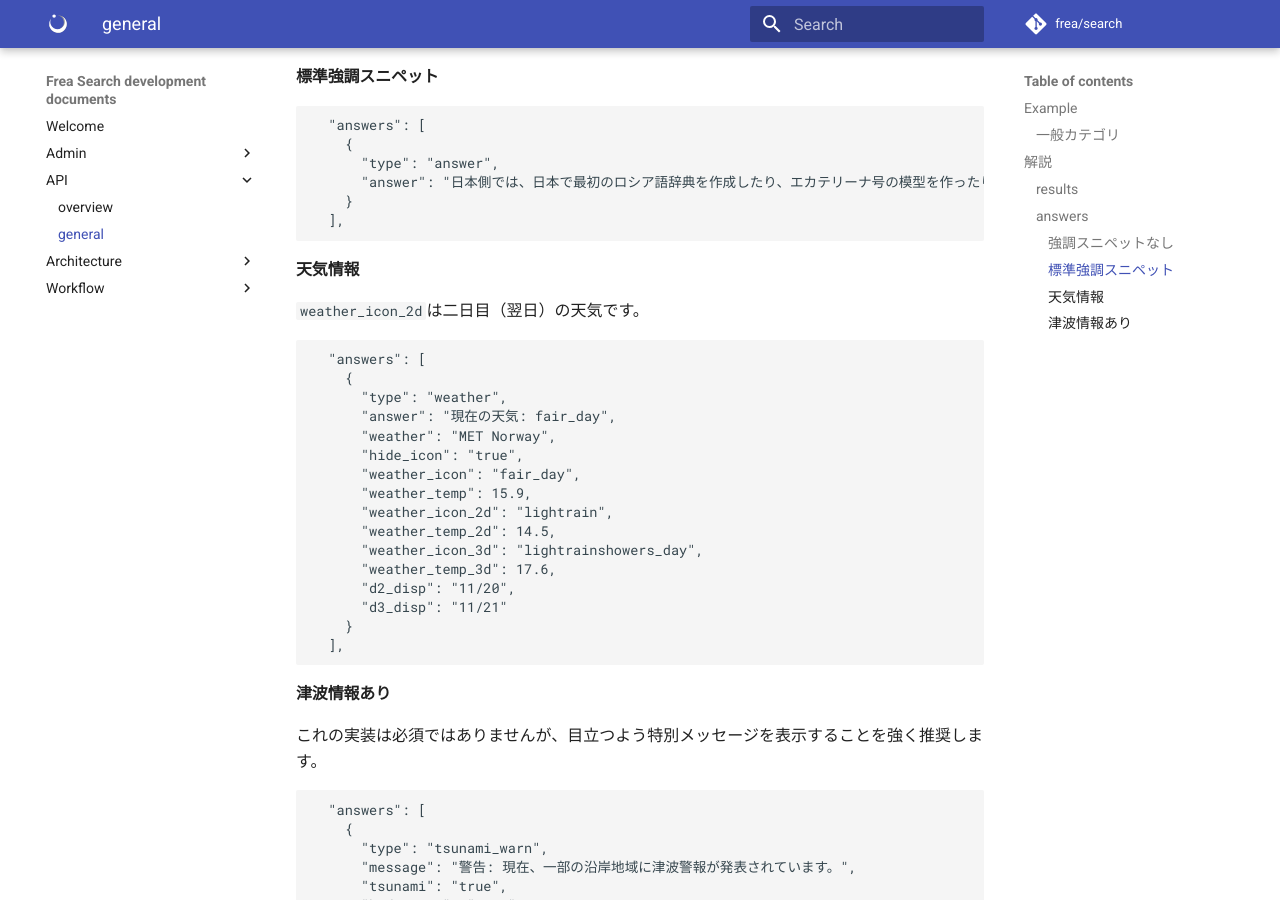
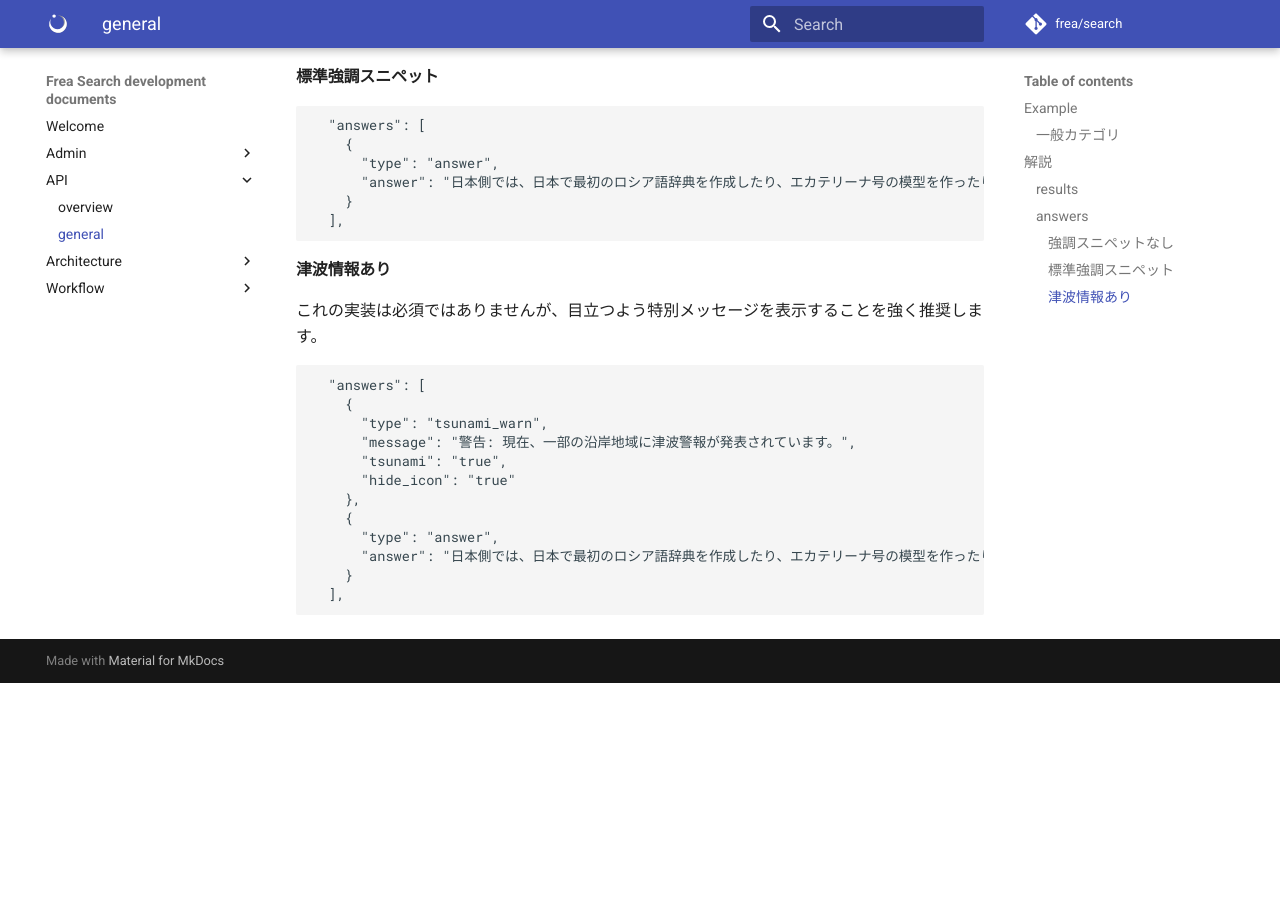
Before and after one commit to regularenthropy/server, an MkDocs documentation site: the page built from docs/api/general.md, in a window 1280 px wide and 900 px high, scrolled down 2745 px. Built offline with MkDocs 1.6.1 and Material for MkDocs 9.7.7, drawn with Linux system fonts in a browser that asks for light colours; after the commit the page ends 3428 px from its top, so only the background shows below that.

Commit message:
Update docs

````diff
--- a/docs/api/general.md
+++ b/docs/api/general.md
@@ -141,27 +141,6 @@
   ],
 ```
 
-#### 天気情報
-`weather_icon_2d`は二日目（翌日）の天気です。
-```
-  "answers": [
-    {
-      "type": "weather",
-      "answer": "現在の天気: fair_day",
-      "weather": "MET Norway",
-      "hide_icon": "true",
-      "weather_icon": "fair_day",
-      "weather_temp": 15.9,
-      "weather_icon_2d": "lightrain",
-      "weather_temp_2d": 14.5,
-      "weather_icon_3d": "lightrainshowers_day",
-      "weather_temp_3d": 17.6,
-      "d2_disp": "11/20",
-      "d3_disp": "11/21"
-    }
-  ],
-```
-
 #### 津波情報あり
 これの実装は必須ではありませんが、目立つよう特別メッセージを表示することを強く推奨します。
 ```
````
